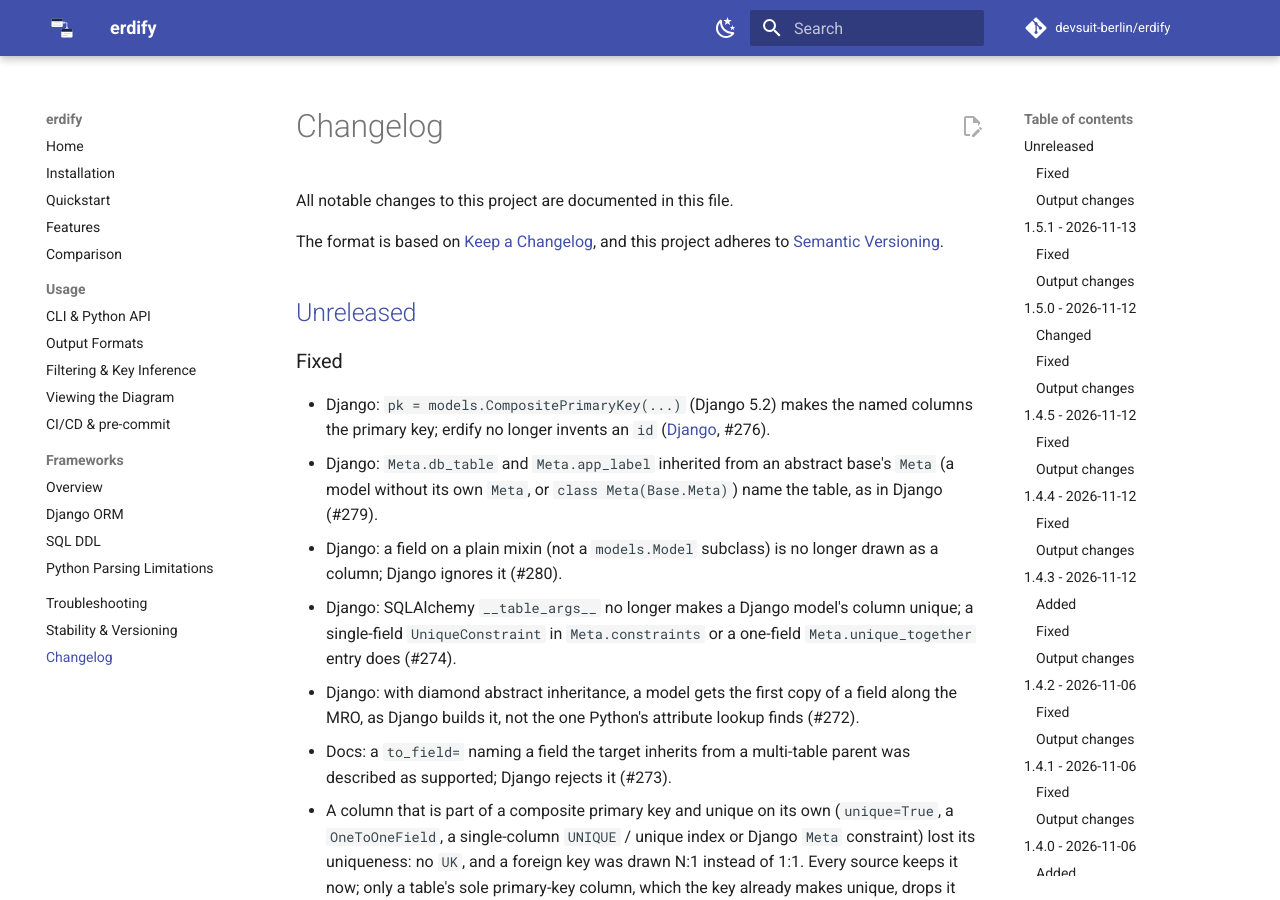
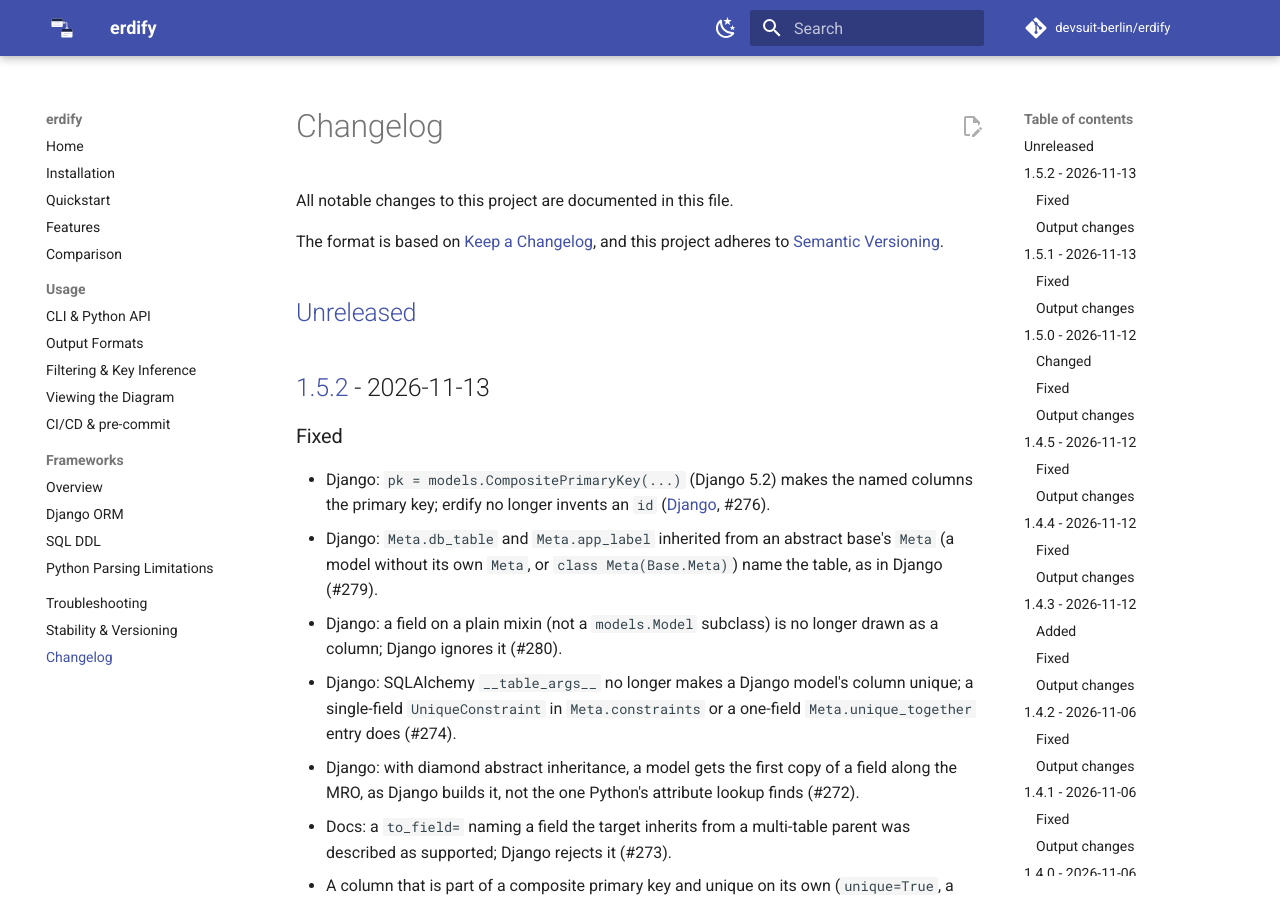
Before and after one commit to devsuit-berlin/erdify, an MkDocs documentation site: the page built from docs/changelog.md, in a window 1280 px wide and 900 px high. Built offline with MkDocs 1.6.1 and Material for MkDocs 9.7.7, drawn with Linux system fonts in a browser that asks for light colours; comment, search, counter and statistics services are not loaded.

Commit message:
chore: release 1.5.2
Co-Authored-By: Claude <noreply@anthropic.com>

```diff
--- a/.pre-commit-hooks.yaml
+++ b/.pre-commit-hooks.yaml
@@ -2,7 +2,7 @@
 #
 #   repos:
 #     - repo: https://github.com/devsuit-berlin/erdify
-#       rev: v1.5.1
+#       rev: v1.5.2
 #       hooks:
 #         - id: erdify
 #           args: [./src/database, -o, docs/erd.puml]
--- a/CHANGELOG.md
+++ b/CHANGELOG.md
@@ -6,6 +6,8 @@ The format is based on [Keep a Changelog](https://keepachangelog.com/en/1.1.0/),
 and this project adheres to [Semantic Versioning](https://semver.org/spec/v2.0.0.html).
 
 ## [Unreleased]
+
+## [1.5.2] - 2026-11-13
 
 ### Fixed
 
@@ -1343,7 +1345,8 @@ open-source maintenance.
 
 - Initial release: generate PlantUML ERD diagrams from SQLModel models via AST.
 
-[Unreleased]: https://github.com/devsuit-berlin/erdify/compare/v1.5.1...HEAD
+[Unreleased]: https://github.com/devsuit-berlin/erdify/compare/v1.5.2...HEAD
+[1.5.2]: https://github.com/devsuit-berlin/erdify/compare/v1.5.1...v1.5.2
 [1.5.1]: https://github.com/devsuit-berlin/erdify/compare/v1.5.0...v1.5.1
 [1.5.0]: https://github.com/devsuit-berlin/erdify/compare/v1.4.5...v1.5.0
 [1.4.5]: https://github.com/devsuit-berlin/erdify/compare/v1.4.4...v1.4.5
--- a/pyproject.toml
+++ b/pyproject.toml
@@ -1,6 +1,6 @@
 [project]
 name = "erdify"
-version = "1.5.1"
+version = "1.5.2"
 description = "A zero-dependency ERD generator for your Python models — pure AST, no database required."
 readme = "README.md"
 license = "MIT"
```
Also changed, not shown: docs/usage/ci.md (+1 -1 lines), 1 other file.
